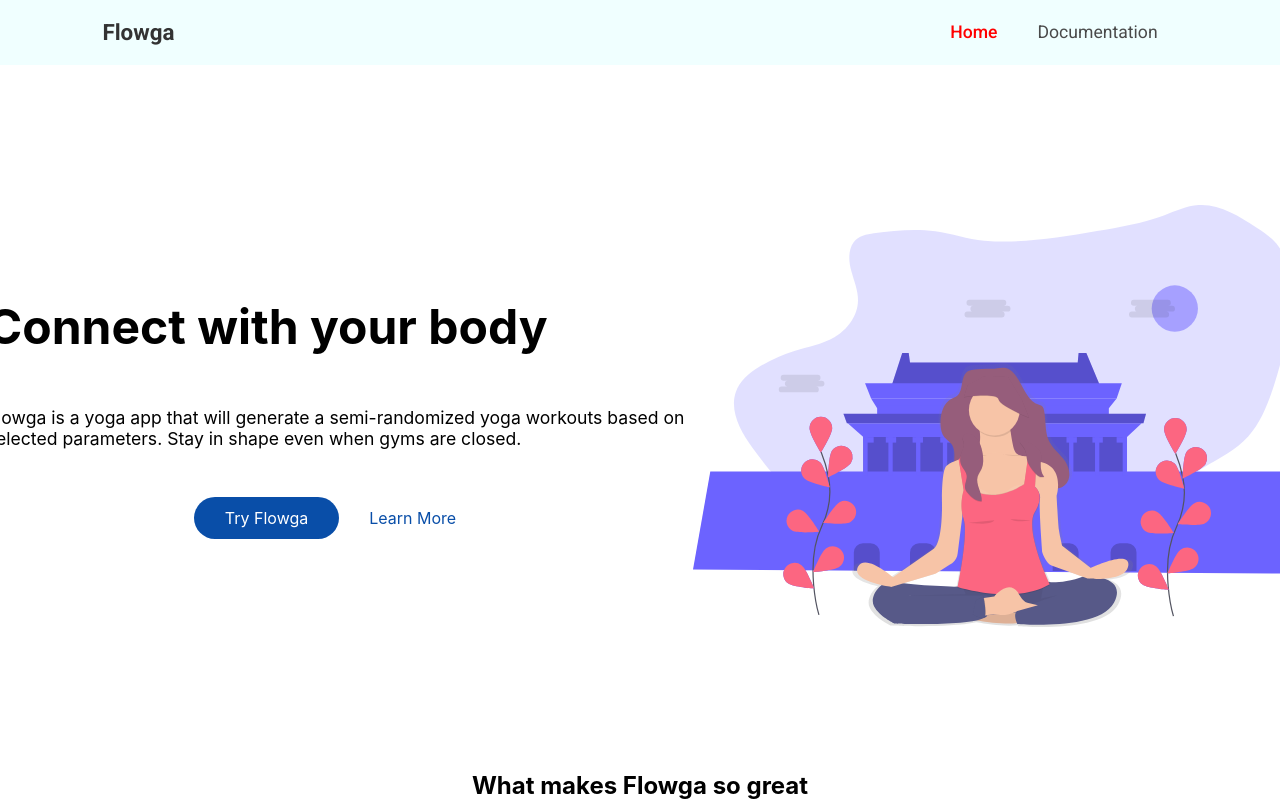
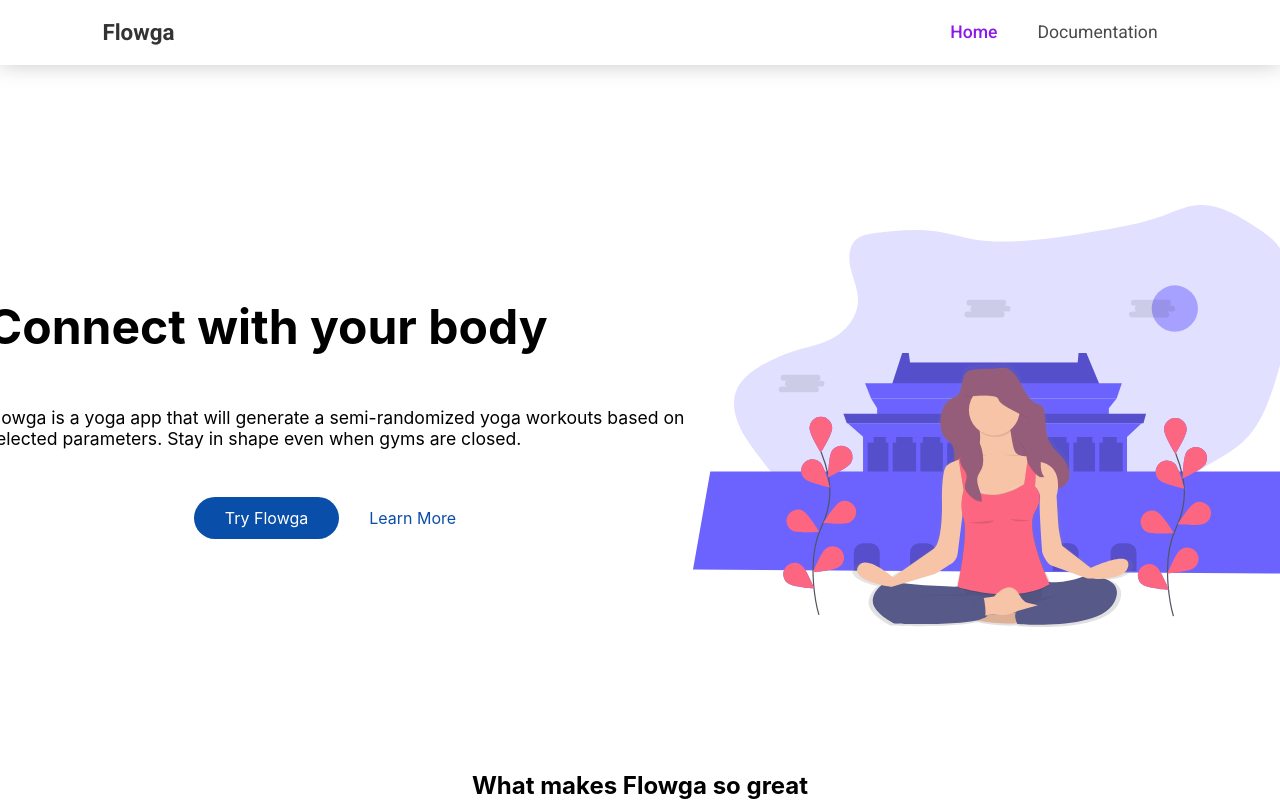
Before and after one commit to wilpola/product-development-2022, a React (Create React App) app in the folder web-flowga/: page / in a window 1280 px wide. Shown: the top 801 px of the page. Built offline with nearby package versions, Linux system fonts and the light colour scheme.

Commit message:
fix: styling

```diff
--- a/web-flowga/src/components/Home/home.scss
+++ b/web-flowga/src/components/Home/home.scss
@@ -81,6 +81,7 @@
 
     // info section
     #information {
+      text-align: center;
       margin: 140px auto 140px;
       max-width: 1440px;
       align-items: center;
--- a/web-flowga/src/components/Navigation/navigation.scss
+++ b/web-flowga/src/components/Navigation/navigation.scss
@@ -8,7 +8,8 @@
   grid-template-areas: ". logo links .";
   height: 65px;
   line-height: 65px;
-  background-color: azure;
+  background-color: #ffffff;
+  box-shadow: 0 0 20px #70707060;
 
   .nav-logo {
     grid-area: logo;
@@ -41,7 +42,7 @@
     }
 
     .active {
-      color: red;
+      color: rgb(141, 24, 236);
       font-weight: 500;
     }
   }
```
